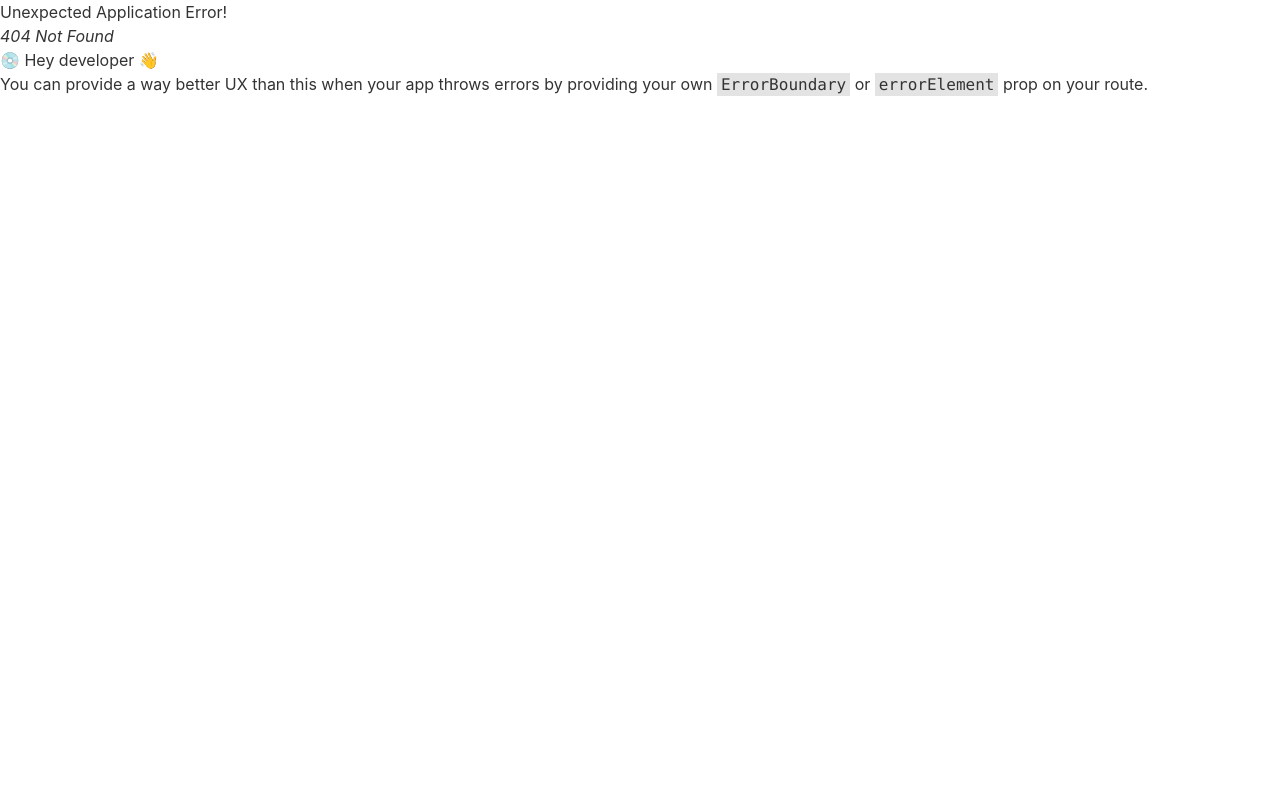
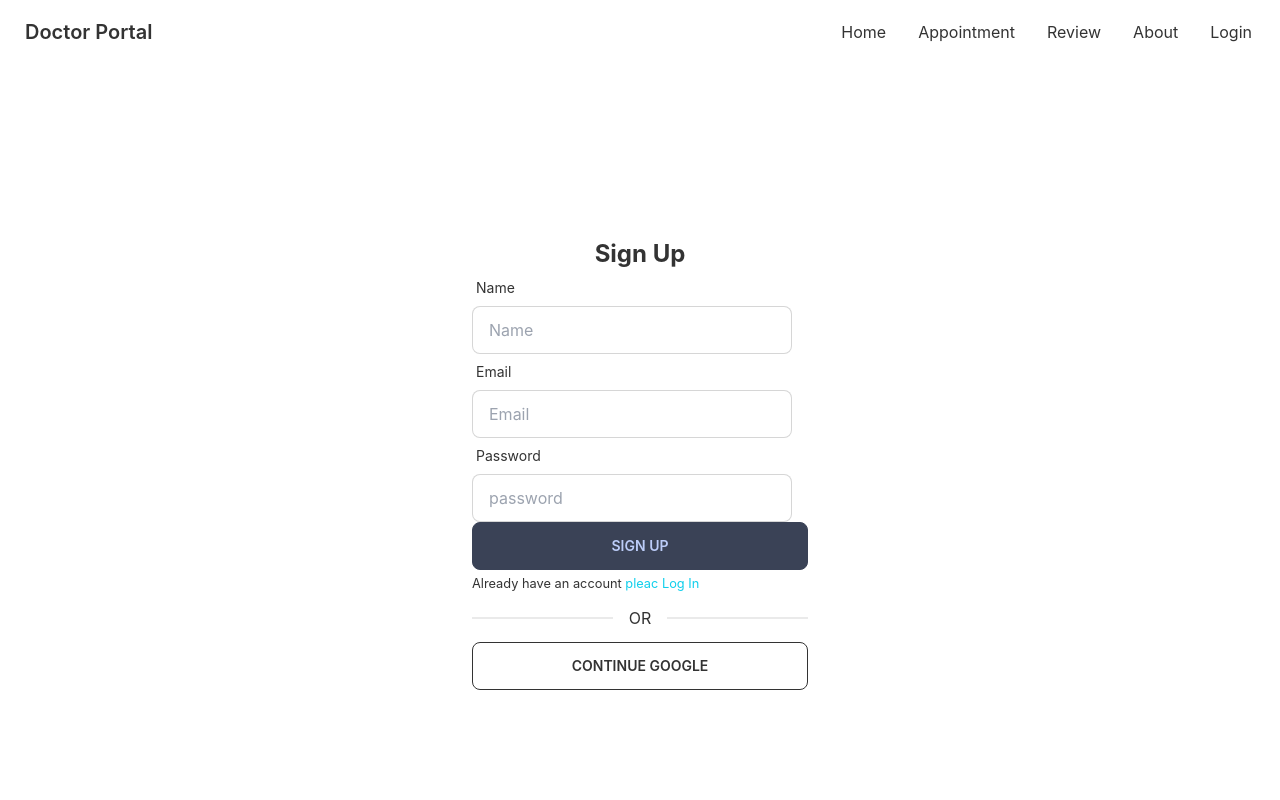
Before and after one commit to Rijonahmed/Doctor-portal-client, a React (Create React App) app: page /signup in a window 1280 px wide. Before the commit this address had no page. Shown: the top 800 px of the page. Built offline with nearby package versions, Linux system fonts and the light colour scheme.

Commit message:
signup add

```diff
--- a/package.json
+++ b/package.json
@@ -8,9 +8,11 @@
     "@testing-library/user-event": "^13.5.0",
     "daisyui": "^2.50.0",
     "date-fns": "^2.29.3",
+    "firebase": "^9.17.1",
     "react": "^18.2.0",
     "react-day-picker": "^8.5.1",
     "react-dom": "^18.2.0",
+    "react-hook-form": "^7.43.1",
     "react-router-dom": "^6.8.0",
     "react-scripts": "5.0.1",
     "web-vitals": "^2.1.4"
--- /dev/null
+++ b/src/Contexts/AuthProvider.js
@@ -0,0 +1,25 @@
+import { createUserWithEmailAndPassword, getAuth } from 'firebase/auth';
+import React, { createContext } from 'react';
+import app from '../Firebase/Firebase.config';
+
+export const AuthContext = createContext();
+const auth = getAuth(app);
+
+const AuthProvider = ({ children }) => {
+
+  const createUser = (email, password) => {
+    return createUserWithEmailAndPassword(auth, email, password)
+  }
+  const authInfo = {
+    createUser
+  }
+
+  return (
+    <AuthContext.Provider value={authInfo}>
+      {children}
+
+    </AuthContext.Provider>
+  );
+};
+
+export default AuthProvider;
--- /dev/null
+++ b/src/Firebase/Firebase.config.js
@@ -0,0 +1,18 @@
+// Import the functions you need from the SDKs you need
+import { initializeApp } from "firebase/app";
+// TODO: Add SDKs for Firebase products that you want to use
+// https://firebase.google.com/docs/web/setup#available-libraries
+
+// Your web app's Firebase configuration
+const firebaseConfig = {
+  apiKey: process.env.REACT_APP_apiKey,
+  authDomain: process.env.REACT_APP_authDomain,
+  projectId: process.env.REACT_APP_projectId,
+  storageBucket: process.env.REACT_APP_storageBucket,
+  messagingSenderId: process.env.REACT_APP_messagingSenderId,
+  appId: process.env.REACT_APP_appId
+};
+
+// Initialize Firebase
+const app = initializeApp(firebaseConfig);
+export default app;
--- a/src/Pages/Login/Login.js
+++ b/src/Pages/Login/Login.js
@@ -1,9 +1,75 @@
-import React from 'react';
+import React, { useState } from 'react';
+import { useForm } from 'react-hook-form';
+import { Link } from 'react-router-dom';
 
 const Login = () => {
+  const { register, formState: { errors }, handleSubmit } = useForm();
+  const handleLogin = data => {
+    console.log(data);
+  }
   return (
-    <div>
-      <h2>this is a login</h2>
+    <div className='h-[800px] flex justify-center items-center'>
+      <div className='w-96 p-6'>
+        <h1 className='text-2xl font-bold text-center'>Login</h1>
+        <form onSubmit={handleSubmit(handleLogin)}>
+
+          <div className="form-control w-full max-w-xs">
+            <label className="label">
+              <span className="label-text">Email</span>
+
+            </label>
+            <input type="email" placeholder="Email" className="input input-bordered w-full max-w-xs"
+              {...register("email", {
+                required:
+                  'email is required',
+
+                //massage: 'email is required'
+
+                pattern: {
+                  value: /[A-Za-z]{3}/,
+                  message: 'Provide a valid email'
+                }
+              })}
+
+            />
+            {errors.email && <p className='text-red-500'>{errors.email?.message}</p>}
+          </div>
+
+
+          <div className="form-control w-full max-w-xs">
+            <label className="label">
+              <span className="label-text">Password</span>
+
+            </label>
+            <input type="password" placeholder="password" className="input input-bordered w-full max-w-xs"
+              {...register("password", {
+                required:
+
+                  'password is required',
+
+                minLength: {
+                  value: 6,
+                  message: 'six chareacter '
+                }
+              })}
+
+            />
+            {errors.password && <p className='text-red-700'>{errors.password?.message}</p>}
+          </div>
+          <label className="label">
+            <span className="label-text">Forget Password</span>
+
+          </label>
+
+
+          <input className='btn btn-accent w-full' value='Login' type="submit" />
+        </form>
+        <p><small>New to Doctor site <Link className='text-primary' to="/signup">Create a new Account</Link></small></p>
+
+        <div className="divider">OR</div>
+        <button className="btn btn-outline w-full ">Continue google</button>
+
+      </div>
     </div>
   );
 };
--- /dev/null
+++ b/src/Pages/SignUp/SignUp.js
@@ -0,0 +1,104 @@
+import React, { useContext } from 'react';
+import { useForm } from 'react-hook-form';
+import { Link } from 'react-router-dom';
+import { AuthContext } from '../../Contexts/AuthProvider';
+
+const SignUp = () => {
+
+  const { createUser } = useContext(AuthContext)
+  const { register, formState: { errors }, handleSubmit } = useForm();
+  const handleSignUp = data => {
+    console.log(data);
+    createUser(data.email, data.password)
+      .then(result => {
+        const user = result.user;
+        console.log(user)
+      })
+      .catch(error => console.log(error));
+  }
+  return (
+    <div>
+      <div className='h-[800px] flex justify-center items-center'>
+        <div className='w-96 p-6'>
+          <h1 className='text-2xl font-bold text-center'>Sign Up</h1>
+          <form onSubmit={handleSubmit(handleSignUp)}>
+
+            <div className="form-control w-full max-w-xs">
+              <label className="label">
+                <span className="label-text">Name</span>
+
+              </label>
+              <input type="text" placeholder="Name" className="input input-bordered w-full max-w-xs"
+                {...register("name", {
+                  required:
+                    'Name is required',
+                  minLength: {
+                    value: 3,
+                    message: 'must be Three chareacter '
+                  }
+
+                })}
+              />
+              {errors.name && <p className='text-red-500'>{errors.name?.message}</p>}
+
+            </div>
+            <div className="form-control w-full max-w-xs">
+              <label className="label">
+                <span className="label-text">Email</span>
+
+              </label>
+              <input type="email" placeholder="Email" className="input input-bordered w-full max-w-xs"
+                {...register("email", {
+                  required:
+                    'email is required',
+
+                  //massage: 'email is required'
+
+                  pattern: {
+                    value: /[A-Za-z]{3}/,
+                    message: 'Provide a valid email'
+                  }
+                })}
+              />
+              {errors.email && <p className='text-red-500'>{errors.email?.message}</p>}
+
+            </div>
+
+
+            <div className="form-control w-full max-w-xs">
+              <label className="label">
+                <span className="label-text">Password</span>
+
+              </label>
+              <input type="password" placeholder="password" className="input input-bordered w-full max-w-xs"
+                {...register("password", {
+                  required:
+
+                    'password is required',
+
+                  minLength: {
+                    value: 6,
+                    message: 'six chareacter '
+                  }
+                })}
+
+              />
+              {errors.password && <p className='text-red-700'>{errors.password?.message}</p>}
+            </div>
+
+
+
+            <input className='btn btn-accent w-full' value='Sign Up' type="submit" />
+          </form>
+          <p><small>Already have an account <Link className='text-primary' to="/login">pleac Log In</Link></small></p>
+
+          <div className="divider">OR</div>
+          <button className="btn btn-outline w-full ">Continue google</button>
+
+        </div>
+      </div>
+    </div>
+  );
+};
+
+export default SignUp;
--- a/src/Routes/Routes/Routes.js
+++ b/src/Routes/Routes/Routes.js
@@ -3,6 +3,7 @@
 import Appointment from "../../Pages/Appointment/Appointment/Appointment";
 import Home from "../../Pages/Home/Home/Home";
 import Login from "../../Pages/Login/Login";
+import SignUp from "../../Pages/SignUp/SignUp";
 
 const router = createBrowserRouter(
   [
@@ -21,6 +22,10 @@
           element: <Login></Login>
         },
         {
+          path: '/signup',
+          element: <SignUp></SignUp>
+        },
+        {
           path: '/appointment',
           element: <Appointment></Appointment>
         }
--- a/src/index.js
+++ b/src/index.js
@@ -4,11 +4,15 @@
 import App from './App';
 import reportWebVitals from './reportWebVitals';
 import 'react-day-picker/dist/style.css';
+import AuthProvider from './Contexts/AuthProvider';
 
 const root = ReactDOM.createRoot(document.getElementById('root'));
 root.render(
   <React.StrictMode>
-    <App />
+    <AuthProvider>
+      <App />
+    </AuthProvider>
+
   </React.StrictMode>
 );
 
```
Also changed, not shown: 1 other file (tests, documents, lock files or other folders).
